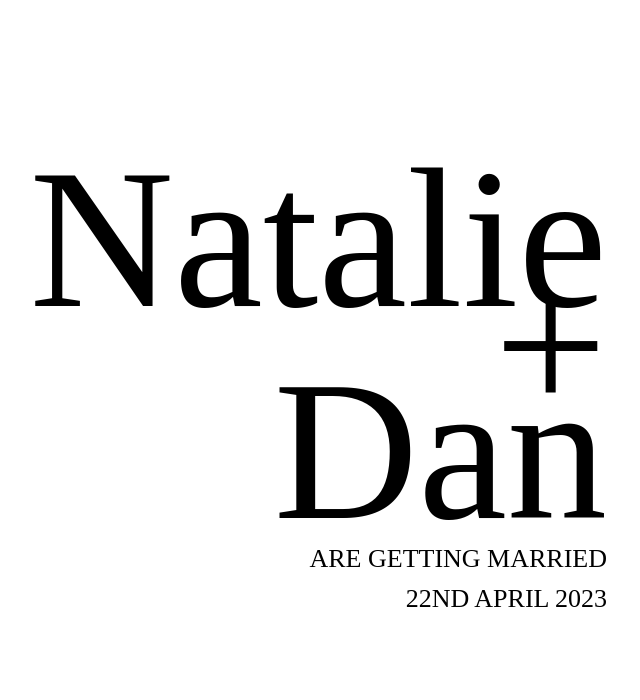
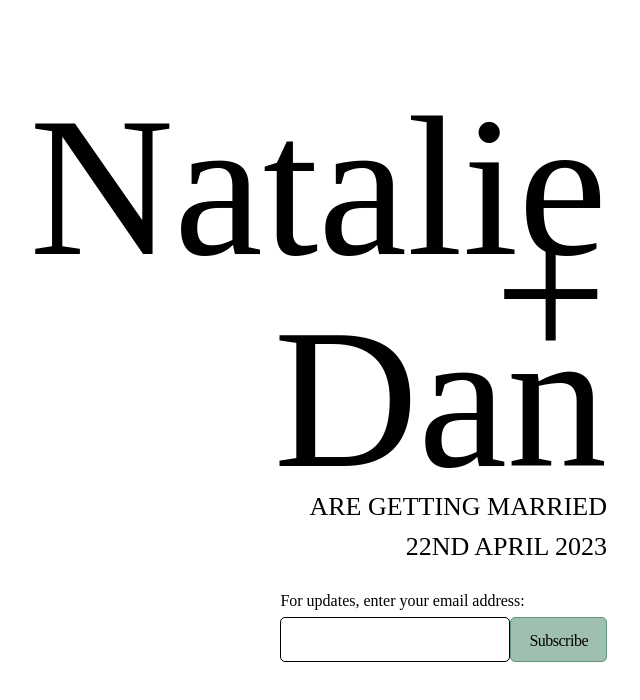
Before and after one commit to danbeddows/thebeddowswedding, a Next.js app: page / in a window 1280 px wide. Shown: the top 700 px of the page, without its empty margins (633-1273 px from the left). Built offline with nearby package versions, Linux system fonts and the light colour scheme; no server answers; a web font is replaced by a local one.

Commit message:
started subscribe form

```diff
--- a/pages/index.styles.ts
+++ b/pages/index.styles.ts
@@ -1,5 +1,7 @@
 import { rem } from "polished";
 import { Theme } from "src/common/themes/global";
+import Button from "src/components/Button";
+import Input from "src/components/Input";
 import styled from "styled-components";
 
 const PageWrapper = styled.div`
@@ -53,4 +55,26 @@ const MarriedDate = styled.div`
   }
 `;
 
-export { PageWrapper, MarriedNames, MarriedSubtext, MarriedDate };
+const SubscribeWrapper = styled.div`
+  margin-top: ${rem(30)};
+`;
+const SubscribeText = styled.div``;
+const SubscribeForm = styled.div`
+  margin-top: ${rem(4)};
+`;
+const SubscribeInput = styled(Input)`
+  margin-right: ${rem(8)};
+`;
+const SubscribeSubmit = styled(Button)``;
+
+export {
+  PageWrapper,
+  MarriedNames,
+  MarriedSubtext,
+  MarriedDate,
+  SubscribeWrapper,
+  SubscribeText,
+  SubscribeForm,
+  SubscribeInput,
+  SubscribeSubmit,
+};
--- a/pages/index.tsx
+++ b/pages/index.tsx
@@ -1,11 +1,30 @@
+import { useState } from "react";
 import {
   MarriedDate,
   MarriedNames,
   MarriedSubtext,
   PageWrapper,
+  SubscribeForm,
+  SubscribeInput,
+  SubscribeSubmit,
+  SubscribeText,
+  SubscribeWrapper,
 } from "./index.styles";
 
 const Index = () => {
+  const [email, setEmail] = useState("");
+
+  const handleEmailChange = (e: React.ChangeEvent<HTMLInputElement>) => {
+    setEmail(e.target.value);
+  };
+
+  const handleSubmit = () => {
+    if (email == "") {
+    } else {
+      // submit email
+    }
+  };
+
   return (
     <PageWrapper>
       <MarriedNames>
@@ -15,6 +34,13 @@ const Index = () => {
       </MarriedNames>
       <MarriedSubtext>Are Getting Married</MarriedSubtext>
       <MarriedDate>22nd April 2023</MarriedDate>
+      <SubscribeWrapper>
+        <SubscribeText>For updates, enter your email address:</SubscribeText>
+        <SubscribeForm>
+          <SubscribeInput value={email} onChange={handleEmailChange} />
+          <SubscribeSubmit onClick={handleSubmit}>Subscribe</SubscribeSubmit>
+        </SubscribeForm>
+      </SubscribeWrapper>
     </PageWrapper>
   );
 };
--- a/src/components/Button/Button.tsx
+++ b/src/components/Button/Button.tsx
@@ -2,11 +2,10 @@ import { useEffect, useState } from "react";
 import StyledButton from "./Button.styles";
 
 interface ButtonProps {
-  label: string;
   isLoading?: boolean;
 }
 
-const Button: React.FC<ButtonProps> = ({ label, isLoading = false }) => {
+const Button: React.FC<ButtonProps> = ({ children, isLoading = false }) => {
   const [isDisabled, setIsDisabled] = useState(false);
 
   const evaluateIsDisabled = () => {
@@ -24,7 +23,7 @@ const Button: React.FC<ButtonProps> = ({ label, isLoading = false }) => {
   return (
     <StyledButton type="button" disabled={isDisabled}>
       {isLoading && <>loading</>}
-      {!isLoading && label}
+      {!isLoading && children}
     </StyledButton>
   );
 };
```
